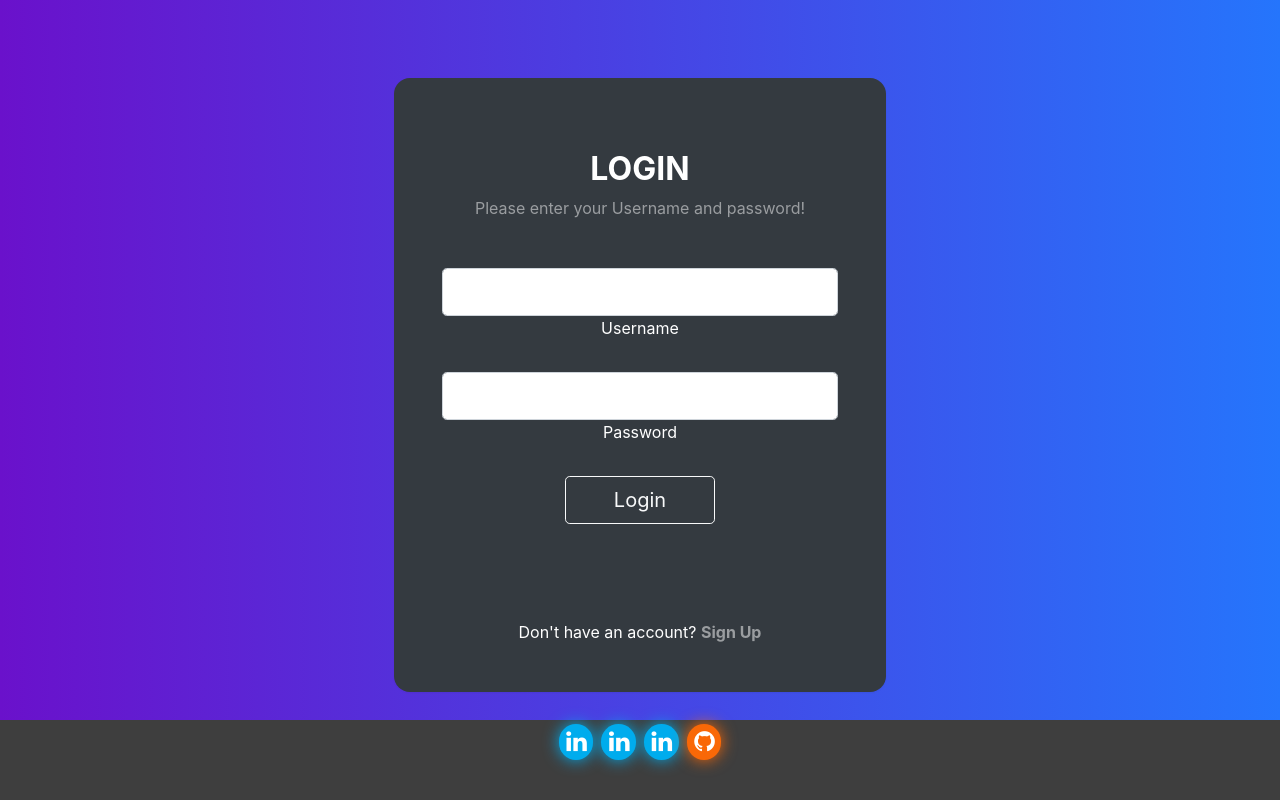
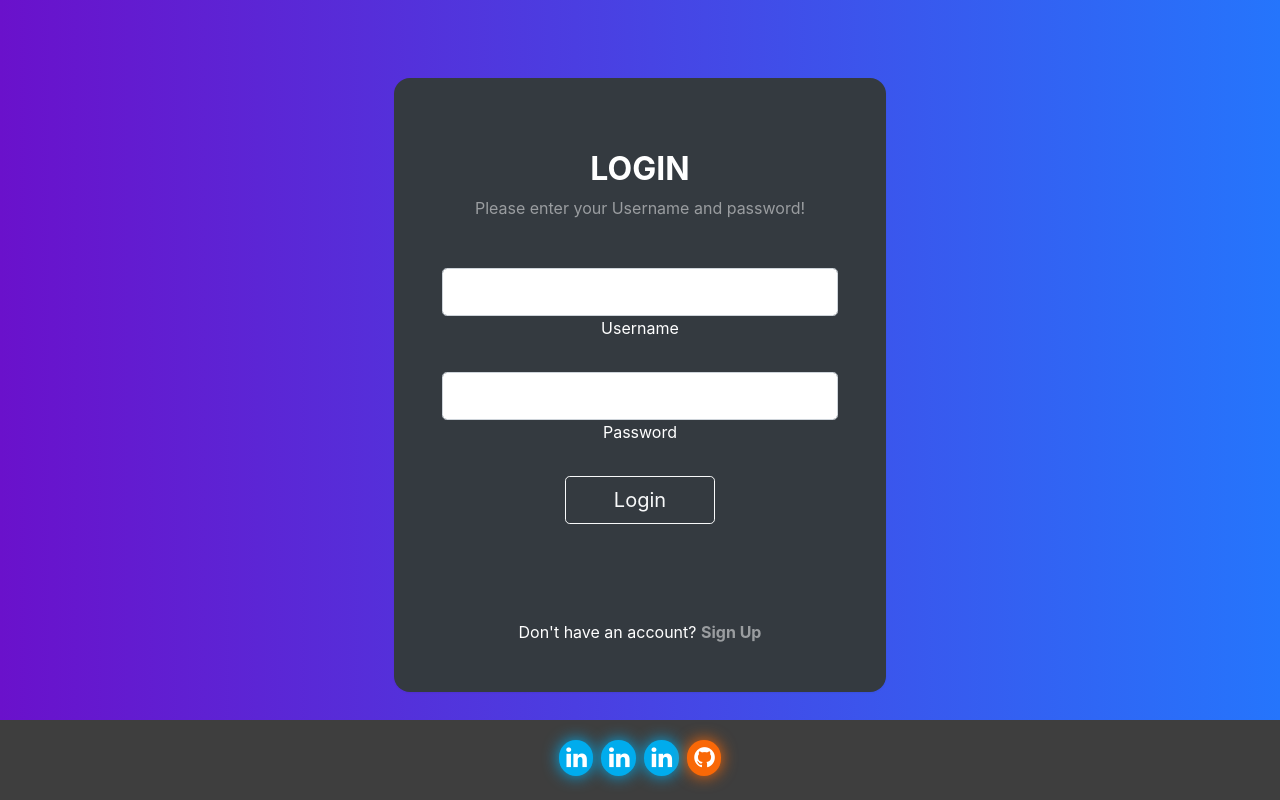
Before and after one commit to DylanHoward97/Project-3-Front-end, an Angular app in the folder warehouse/: page / in a window 1280 px wide. Built offline with nearby package versions, Linux system fonts and the light colour scheme.

Commit message:
center footer

```diff
--- a/warehouse/src/app/footer/footer.component.css
+++ b/warehouse/src/app/footer/footer.component.css
@@ -1,6 +1,6 @@
 
   ul.socialIcons {
-    padding: 0;
+    padding: 16px;
     text-align: center;
   }
 
--- a/warehouse/src/app/footer/footer.component.html
+++ b/warehouse/src/app/footer/footer.component.html
@@ -2,8 +2,8 @@
 
 <ul class="socialIcons">
   <li class="linkedin"><a href="https://www.linkedin.com/in/jasonvandevander/" target="_blank"><i class="fa fa-fw fa-linkedin"></i>Linkedin</a></li>
-  <li class="linkedin"><a href="" target="_blank"><i class="fa fa-fw fa-linkedin"></i>Linkedin</a></li>
-  <li class="linkedin"><a href="" target="_blank"><i class="fa fa-fw fa-linkedin"></i>Linkedin</a></li>
+  <li class="linkedin"><a href="https://www.linkedin.com/in/dylan-howard01/" target="_blank"><i class="fa fa-fw fa-linkedin"></i>Linkedin</a></li>
+  <li class="linkedin"><a href="https://www.linkedin.com/in/gentang-funue-fullstack-dev/" target="_blank"><i class="fa fa-fw fa-linkedin"></i>Linkedin</a></li>
   <li class="github"><a href="https://github.com/gfunue/warehouse-grp-prj/tree/main" target="_blank"><i class="fa fa-fw fa-github"></i>Github</a></li>
 </ul>
 
```
